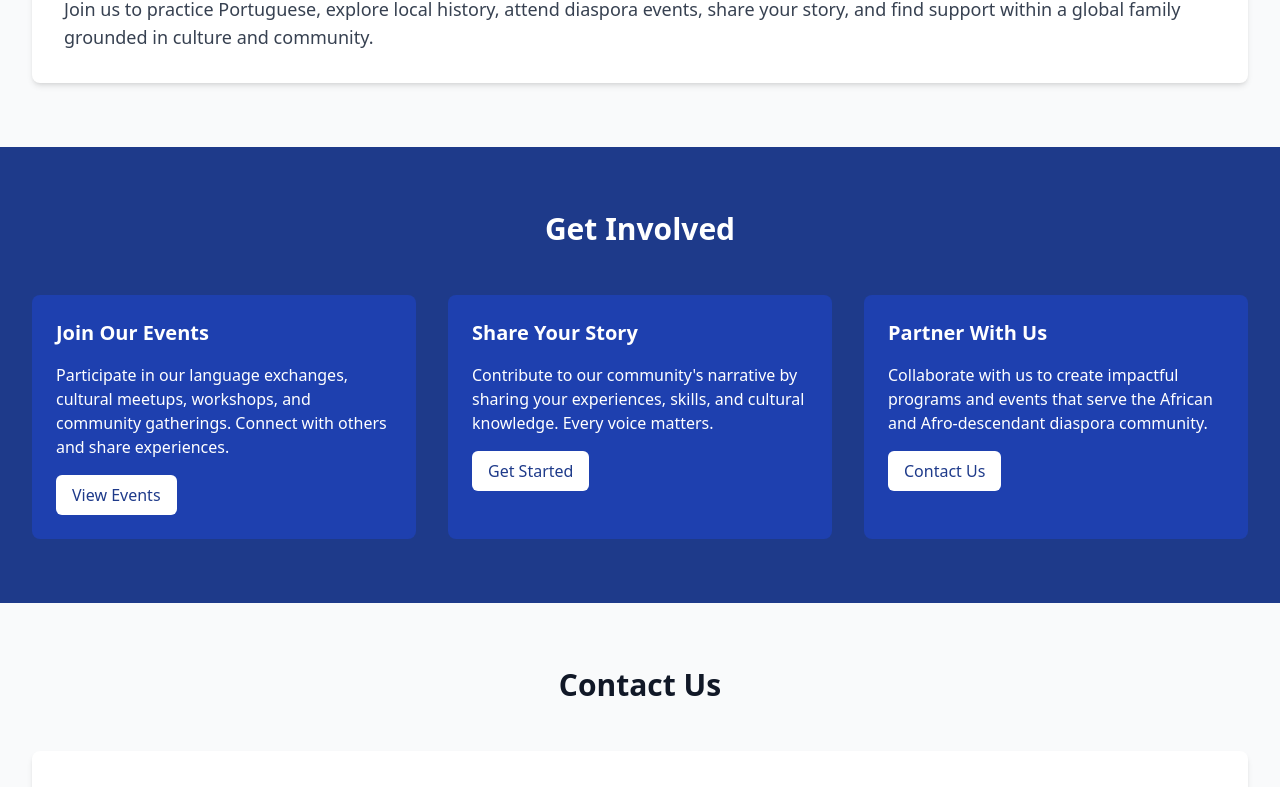
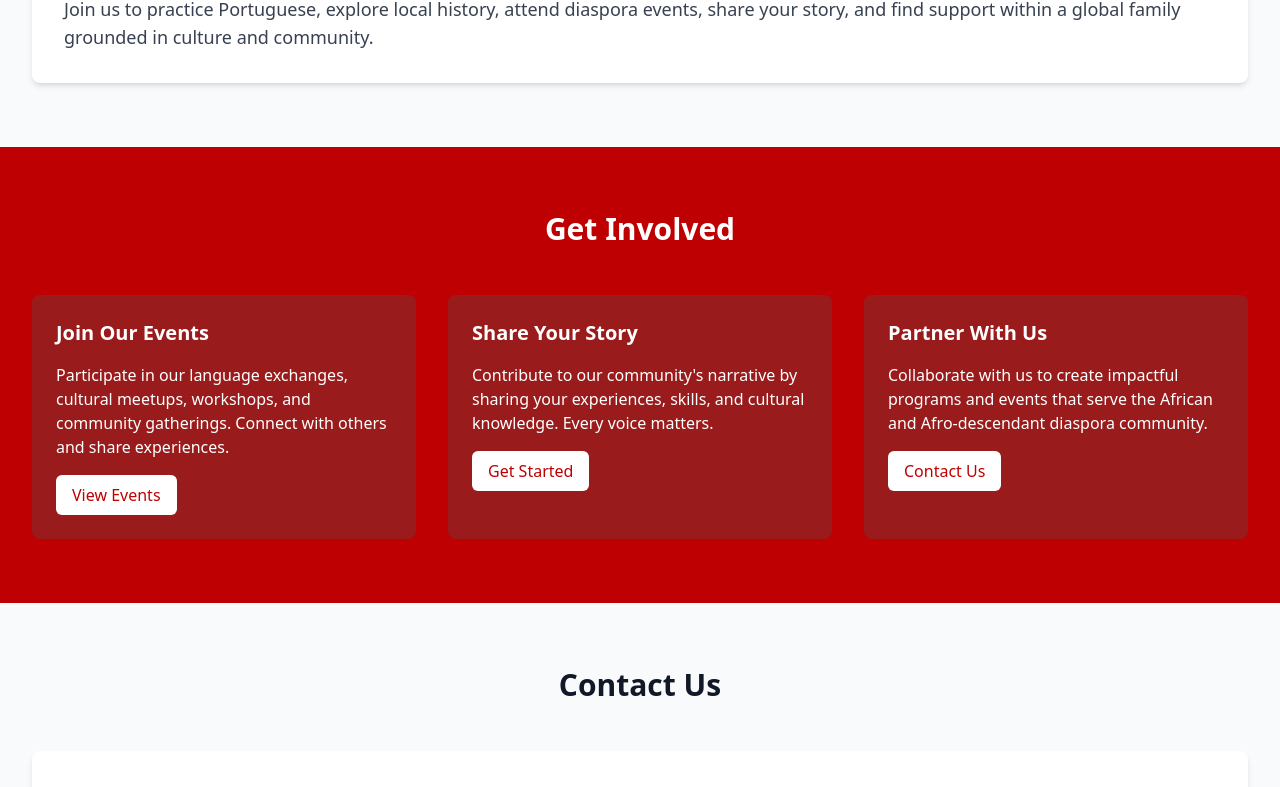
Before and after one commit to The-Gambian/Intercambio, a React (Vite) app: page /about in a window 1280 px wide. Shown: the part 1995-2782 px from the top of the page. Built offline with nearby package versions, Linux system fonts and the light colour scheme.

Commit message:
update about

```diff
--- a/src/pages/About.tsx
+++ b/src/pages/About.tsx
@@ -6,7 +6,7 @@ const About = () => {
   return (
     <div className="bg-gray-50 min-h-screen">
       {/* Header */}
-      <div className="bg-blue-900 text-white py-16">
+      <div className="bg-pan-red text-white py-16">
         <div className="max-w-7xl mx-auto px-4 sm:px-6 lg:px-8">
           <h1 className="text-4xl font-bold mb-4">About Intercâmbio Diáspora</h1>
           <p className="text-xl max-w-3xl">Connecting African and Afro-descendant communities through cultural exchange, education, and solidarity.</p>
@@ -127,25 +127,25 @@ const About = () => {
       </section>
 
       {/* Get Involved */}
-      <section className="py-16 bg-blue-900 text-white">
+      <section className="py-16 bg-pan-red text-white">
         <div className="max-w-7xl mx-auto px-4 sm:px-6 lg:px-8">
           <h2 className="text-3xl font-bold mb-12 text-center">Get Involved</h2>
 
           <div className="grid grid-cols-1 md:grid-cols-3 gap-8">
-            <div className="bg-blue-800 p-6 rounded-lg">
+            <div className="bg-red-800 p-6 rounded-lg">
               <h3 className="text-xl font-semibold mb-4">Join Our Events</h3>
               <p className="mb-4">
                 Participate in our language exchanges, cultural meetups, workshops, and community gatherings. Connect with others and share experiences.
               </p>
               <Link
                 to="/events"
-                className="inline-block bg-white text-blue-900 px-4 py-2 rounded-md font-medium hover:bg-blue-100 transition"
+                className="inline-block bg-white text-pan-red px-4 py-2 rounded-md font-medium hover:bg-blue-100 transition"
               >
                 View Events
               </Link>
             </div>
 
-            <div className="bg-blue-800 p-6 rounded-lg">
+            <div className="bg-red-800 p-6 rounded-lg">
               <h3 className="text-xl font-semibold mb-4">Share Your Story</h3>
               <p className="mb-4">
                 Contribute to our community's narrative by sharing your experiences, skills, and cultural knowledge. Every voice matters.
@@ -154,13 +154,13 @@ const About = () => {
                 href="https://5pzn0sic.forms.app/lead-generation-form"
                 target="_blank"
                 rel="noopener noreferrer"
-                className="inline-block bg-white text-blue-900 px-4 py-2 rounded-md font-medium hover:bg-blue-100 transition"
+                className="inline-block bg-white text-pan-red px-4 py-2 rounded-md font-medium hover:bg-blue-100 transition"
               >
                 Get Started
               </a>
             </div>
 
-            <div className="bg-blue-800 p-6 rounded-lg">
+            <div className="bg-red-800 p-6 rounded-lg">
               <h3 className="text-xl font-semibold mb-4">Partner With Us</h3>
               <p className="mb-4">
                 Collaborate with us to create impactful programs and events that serve the African and Afro-descendant diaspora community.
@@ -169,7 +169,7 @@ const About = () => {
                 href="https://5pzn0sic.forms.app/lead-generation-form"
                 target="_blank"
                 rel="noopener noreferrer"
-                className="inline-block bg-white text-blue-900 px-4 py-2 rounded-md font-medium hover:bg-blue-100 transition"
+                className="inline-block bg-white text-pan-red px-4 py-2 rounded-md font-medium hover:bg-blue-100 transition"
               >
                 Contact Us
               </a>
```
